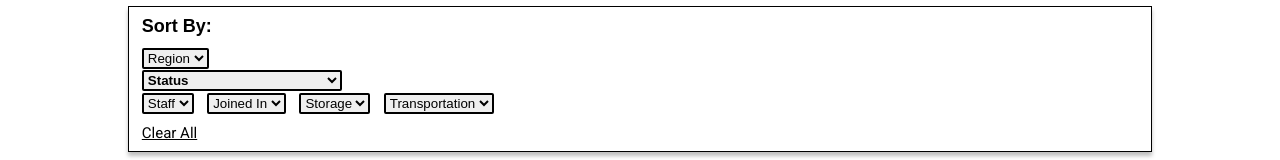
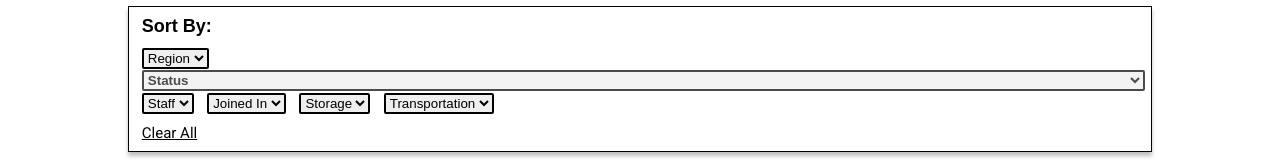
Before and after one commit to TritonSE/FSD-Distribution-Web-App, a React (Create React App) app in the folder frontend/: page /agency in a window 1280 px wide. Shown: the part 337-497 px from the top of the page. Built offline with nearby package versions, Linux system fonts and the light colour scheme; no server answers.

Commit message:
changed filter objects from arrays to higher level objects

```diff
--- a/frontend/src/pages/Agency/Agency.css
+++ b/frontend/src/pages/Agency/Agency.css
@@ -81,10 +81,6 @@
   text-align: center;
 }
 
-.multiselect {
-  width: 200px;
-}
-
 .selectBox{
   position: relative;
 }
@@ -110,3 +106,8 @@
 #checkboxes label:hover {
   text-decoration: underline #1e90ff;
 }
+
+select[disabled] {
+  color: black;
+  text-decoration: none;
+}
--- a/frontend/src/pages/Agency/Agency.js
+++ b/frontend/src/pages/Agency/Agency.js
@@ -6,13 +6,11 @@ import './Agency.css';
 
 let fOptions = {
   search: '',
-  status: [
-    {
+  status: {
     onboarding: false,
     active: false,
+  },
 
-    },
-  ]
 };
 
 
@@ -41,12 +39,13 @@ function AgencyTable() {
       (row) =>
         (row.tableContent.name.toLowerCase().indexOf(filters.search) > -1 ||
         row.tableContent.agencyNumber.toString().toLowerCase().indexOf(filters.search) > -1) &&
-        checkstatuses(row, filters.status[0])
+        checkstatuses(row, filters.status)
         //row.tableContent.status.toLowerCase().indexOf(filters.status) > -1
     );
 };
 
 function checkstatuses(row, status){
+  console.log(status);
   let falseCount = 0;
   let runCount = 0;
   for(var key in status){
@@ -103,7 +102,7 @@ const paginate = (pageNumber) => setCurrentPage(pageNumber);
           <form>
             <div className = "multiselect">
               <div className = "selectBox" onClick = {showCheckboxes}>
-                <select>
+                <select disabled="disabled" text-decoration="none">
                   <option>Status</option>
                 </select>
               </div>
@@ -111,9 +110,9 @@ const paginate = (pageNumber) => setCurrentPage(pageNumber);
             </div>
             <div id="checkboxes">
               <label htmlFor="Onboarding">
-                <input type="checkbox" id="onboard" onChange={(e) => {let newStat = !(filters.status[0].onboarding); setFilter({...filters, status: [{onboarding: newStat, active: filters.status[0].active}],}); paginate(1)}}/>Onboarding</label>
+                <input type="checkbox" id="onboard" onChange={(e) => {let newStat = !(filters.status.onboarding); console.log(newStat); setFilter({...filters, status: {...filters.status, onboarding: newStat,},}); paginate(1)}}/>Onboarding</label>
               <label htmlFor="inactive">
-                <input type="checkbox" id="active" onChange={(e) => {let newStat = !(filters.status[0].active); setFilter({...filters, status:[{onboarding: filters.status[0].onboarding, active: newStat} ],}); paginate(1)}}/>Active
+                <input type="checkbox" id="active" onChange={(e) => {let newStat = !(filters.status.active); setFilter({...filters, status:{...filters.status, active: newStat},}); paginate(1)}}/>Active
               </label>
             </div>
           </form>
```
